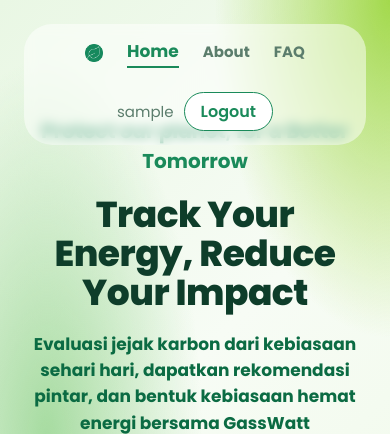
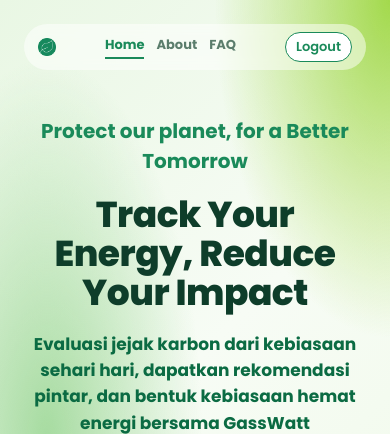
Before and after one commit to PBP-E-Kelompok-04/GassWatt, a Django app: page / in a window 390 px wide. Shown: the top 434 px of the page. Run offline with Django 5.2, Linux system fonts and the light colour scheme; the visitor is signed in with stand-in values (Sample User, id 1).

Commit message:
fix: navbar menjadi nowrap saat mode mobile
navbar yang sebelumnya menutupi header diperbaiki menjadi satu baris saja sehingga tidaka menutupi header

```diff
--- a/static/css/style.css
+++ b/static/css/style.css
@@ -767,13 +767,39 @@ body.page-about {
     }
 
     .header-inner {
-        flex-wrap: wrap;
-        justify-content: center;
-        border-radius: 28px;
+        flex-wrap: nowrap;
+        justify-content: space-between;
+        gap: 8px;
+        padding: 8px 14px;
+        border-radius: 999px;
     }
 
     .nav {
-        gap: 24px;
+        gap: 12px;
+    }
+
+    .site-header.is-scrolled .header-inner {
+        padding: 8px 14px;
+    }
+
+    .site-header.is-scrolled .nav {
+        gap: 12px;
+    }
+
+    .nav-link,
+    .nav-link.active {
+        font-size: 13px;
+        white-space: nowrap;
+    }
+
+    .header-actions .btn {
+        padding: 4px 10px;
+        font-size: 13px;
+        white-space: nowrap;
+    }
+
+    .nav-user {
+        display: none;
     }
 
     .hero-grid {
--- a/templates/main-templates/home.html
+++ b/templates/main-templates/home.html
@@ -13,7 +13,15 @@
                     rekomendasi pintar, dan bentuk kebiasaan hemat energi
                     bersama GassWatt
                 </p>
-                <a href="{% url 'show_register' %}"a class="btn-cta">Mulai Sekarang</a>
+                {% if user.is_authenticated %}
+                    {% if user.is_superuser %}
+                        <a href="{% url 'main:admin_dashboard' %}" class="btn-cta">Mulai Sekarang</a>
+                    {% else %}
+                        <a href="{% url 'main:show_dashboard' %}" class="btn-cta">Mulai Sekarang</a>
+                    {% endif %}
+                {% else %}
+                    <a href="{% url 'show_register' %}"a class="btn-cta">Mulai Sekarang</a>
+                {% endif %}
             </div>
 
             <div class="hero-visual">
```
